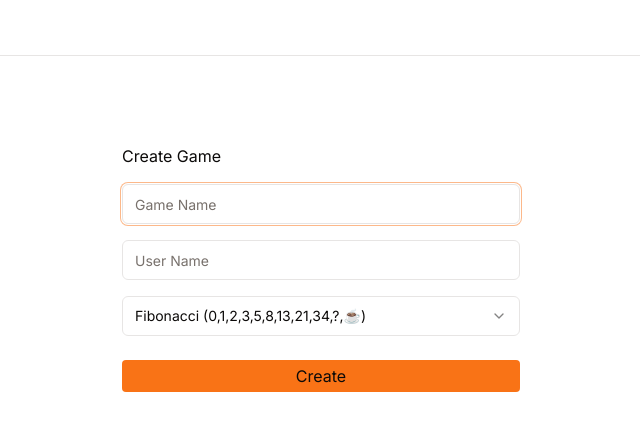
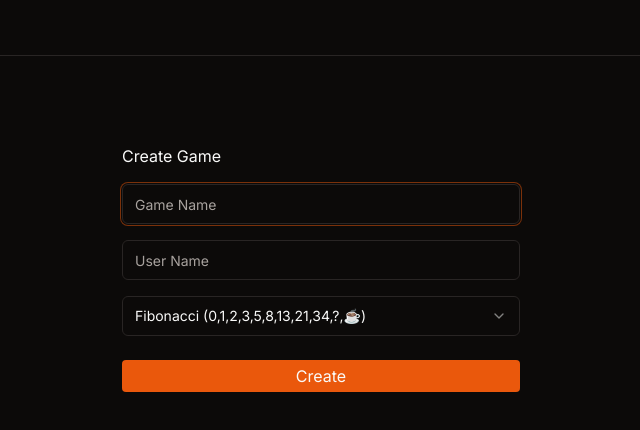
Before and after one commit to qwikens/planning-poker, a React (Vite) app in the folder apps/web/: page /new-game in a window 1280 px wide. Shown: the top 430 px of the page, without its empty margins (319-959 px from the left). Built offline with nearby package versions, Linux system fonts and the light colour scheme; a web font is replaced by a local one; what tailwindcss-text-scale, y-indexeddb would draw is missing.

Commit message:
feat: add theme provider

```diff
--- /dev/null
+++ b/apps/web/src/hooks/theme-provider.tsx
@@ -0,0 +1,73 @@
+import { createContext, useContext, useEffect, useState } from "react";
+
+type Theme = "dark" | "light" | "system";
+
+type ThemeProviderProps = {
+	children: React.ReactNode;
+	defaultTheme?: Theme;
+	storageKey?: string;
+};
+
+type ThemeProviderState = {
+	theme: Theme;
+	setTheme: (theme: Theme) => void;
+};
+
+const initialState: ThemeProviderState = {
+	theme: "system",
+	setTheme: () => null,
+};
+
+const ThemeProviderContext = createContext<ThemeProviderState>(initialState);
+
+export function ThemeProvider({
+	children,
+	defaultTheme = "system",
+	storageKey = "vite-ui-theme",
+	...props
+}: ThemeProviderProps) {
+	const [theme, setTheme] = useState<Theme>(
+		() => (localStorage.getItem(storageKey) as Theme) || defaultTheme,
+	);
+
+	useEffect(() => {
+		const root = window.document.documentElement;
+
+		root.classList.remove("light", "dark");
+
+		if (theme === "system") {
+			const systemTheme = window.matchMedia("(prefers-color-scheme: dark)")
+				.matches
+				? "dark"
+				: "light";
+
+			root.classList.add(systemTheme);
+			return;
+		}
+
+		root.classList.add(theme);
+	}, [theme]);
+
+	const value = {
+		theme,
+		setTheme: (theme: Theme) => {
+			localStorage.setItem(storageKey, theme);
+			setTheme(theme);
+		},
+	};
+
+	return (
+		<ThemeProviderContext.Provider {...props} value={value}>
+			{children}
+		</ThemeProviderContext.Provider>
+	);
+}
+
+export const useTheme = () => {
+	const context = useContext(ThemeProviderContext);
+
+	if (context === undefined)
+		throw new Error("useTheme must be used within a ThemeProvider");
+
+	return context;
+};
--- a/apps/web/src/main.tsx
+++ b/apps/web/src/main.tsx
@@ -6,6 +6,7 @@
 import { Game } from "@/game.tsx";
 import { App } from "./App";
 import "./global.css";
+import { ThemeProvider } from "@/hooks/theme-provider.tsx";
 
 const router = createBrowserRouter([
 	{
@@ -25,6 +26,8 @@
 
 createRoot(document.getElementById("root") ?? document.body).render(
 	<React.StrictMode>
-		<RouterProvider router={router} />
+		<ThemeProvider defaultTheme={"dark"}>
+			<RouterProvider router={router} />
+		</ThemeProvider>
 	</React.StrictMode>,
 );
```
